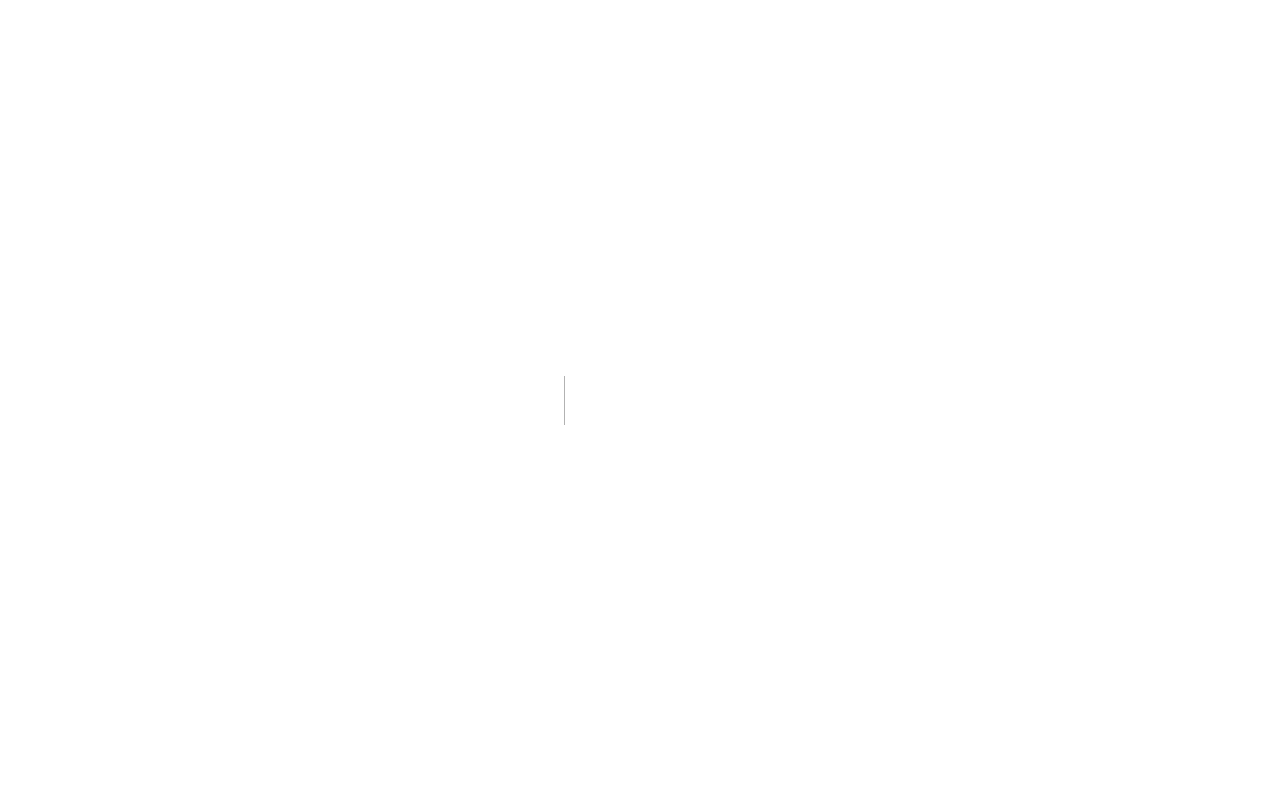
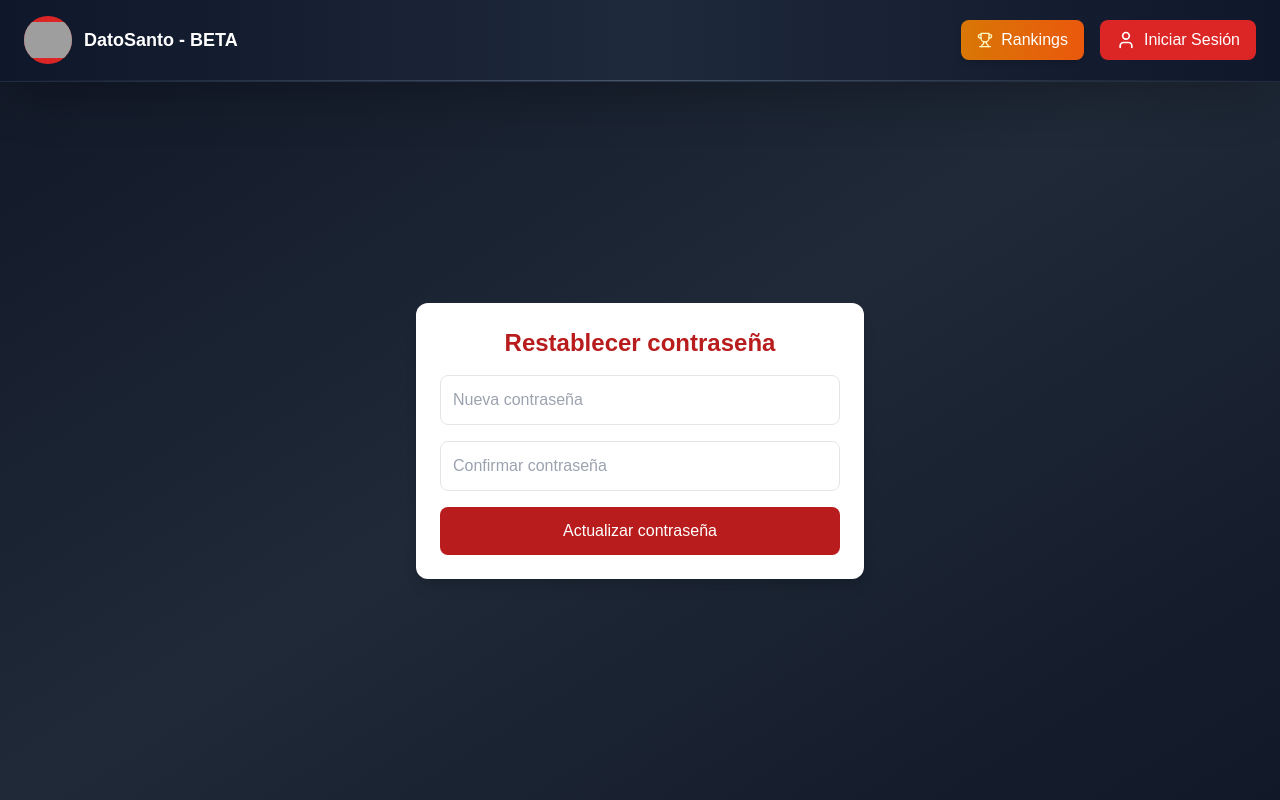
Before and after one commit to JonaCardozoo/DatoSanto, a Next.js app: page /reset-password in a window 1280 px wide. Before the commit this address had no page. Built offline with nearby package versions, Linux system fonts and the light colour scheme; no server answers; grey boxes are pictures that could not be loaded.

Commit message:
recuperacion de contraseña realizado

```diff
--- a/app/auth/page.tsx
+++ b/app/auth/page.tsx
@@ -147,6 +147,11 @@ export default function AuthPage() {
                 <Button type="submit" className="w-full bg-red-600 hover:bg-red-700" disabled={loading}>
                   {loading ? "Iniciando cuenta..." : "Iniciar Sesión"}
                 </Button>
+                <div className="text-center mt-4">
+  <Link href="/forgot-password" className="text-sm text-gray-600 hover:text-red-600 transition-colors">
+    ¿Olvidaste tu contraseña?
+  </Link>
+</div>
               </form>
             </TabsContent>
 
--- /dev/null
+++ b/app/forgot-password/page.tsx
@@ -0,0 +1,67 @@
+'use client'
+
+import { useState } from 'react'
+import Link from 'next/link'
+import { getSupabaseClient } from '@/utils/supabase-browser'
+import GameHeader from '@/components/GameHeader'
+
+export default function ForgotPasswordPage() {
+  const [email, setEmail] = useState('')
+  const [message, setMessage] = useState('')
+  const [loading, setLoading] = useState(false)
+
+  const handleSubmit = async (e: React.FormEvent) => {
+    e.preventDefault()
+    setLoading(true)
+    setMessage('')
+
+    const supabase = getSupabaseClient()
+    if (!supabase) {
+      setMessage('Error interno: Supabase no disponible.')
+      setLoading(false)
+      return
+    }
+
+    const { error } = await supabase.auth.resetPasswordForEmail(email, {
+      redirectTo: 'https://datosanto.vercel.app/reset-password', // tu URL válida
+    })
+
+    if (error) {
+      setMessage(error.message)
+    } else {
+      setMessage('📬 Te enviamos un correo con instrucciones para cambiar tu contraseña.')
+    }
+
+    setLoading(false)
+  }
+
+  return (
+    <div className="min-h-screen flex flex-col bg-gradient-to-br from-gray-900 via-gray-800 to-gray-900">
+      <GameHeader />
+      <div className="flex-1 flex items-center justify-center px-4">
+        <div className="w-full max-w-md bg-white p-6 rounded-xl shadow-lg">
+          <h2 className="text-2xl font-bold mb-4 text-center text-red-700">¿Olvidaste tu contraseña?</h2>
+          <form onSubmit={handleSubmit} className="space-y-4">
+            <input
+              type="email"
+              placeholder="Tu correo electrónico"
+              className="w-full p-3 border rounded-lg text-black"
+              value={email}
+              onChange={(e) => setEmail(e.target.value)}
+              required
+            />
+            <button
+              type="submit"
+              className="w-full bg-red-700 text-white p-3 rounded-lg hover:bg-red-800 transition"
+              disabled={loading}
+            >
+              {loading ? 'Enviando...' : 'Enviar link de recuperación'}
+            </button>
+          </form>
+          {message && <p className="text-center text-sm text-gray-600 mt-4">{message}</p>}
+
+        </div>
+      </div>
+    </div>
+  )
+}
--- a/app/jugador/page.tsx
+++ b/app/jugador/page.tsx
@@ -214,7 +214,7 @@ export default function JugadorPage() {
 
   // Lógica de renderizado principal
   return (
-    <div className="min-h-screen  bg-gradient-to-br from-gray-900 via-gray-800 to-gray-900 text-white">
+    <div className="min-h-screen bg-gradient-to-br from-gray-900 via-gray-800 to-gray-900 text-white">
       <GameHeader />
       <main className="container mx-auto px-4 py-8 max-w-4xl">
         <div className="mb-6">
--- /dev/null
+++ b/app/reset-password/page.tsx
@@ -0,0 +1,77 @@
+'use client'
+
+import { useState } from 'react'
+import { useRouter } from 'next/navigation'
+import { getSupabaseClient } from '@/utils/supabase-browser'
+import GameHeader from '@/components/GameHeader'
+
+export default function ResetPasswordPage() {
+  const [password, setPassword] = useState('')
+  const [confirmPassword, setConfirmPassword] = useState('')
+  const [loading, setLoading] = useState(false)
+  const [message, setMessage] = useState('')
+  const router = useRouter()
+
+  const handleSubmit = async (e: React.FormEvent) => {
+    e.preventDefault()
+    if (password !== confirmPassword) {
+      setMessage('Las contraseñas no coinciden.')
+      return
+    }
+
+    const supabase = getSupabaseClient()
+    if (!supabase) {
+      setMessage('Error interno: Supabase no disponible.')
+      return
+    }
+
+    setLoading(true)
+    const { error } = await supabase.auth.updateUser({ password })
+
+    if (error) {
+      setMessage(error.message)
+    } else {
+      setMessage('Contraseña actualizada correctamente. Redirigiendo...')
+      setTimeout(() => router.push('/login'), 2500)
+    }
+
+    setLoading(false)
+  }
+
+  return (
+    <div className="min-h-screen flex flex-col bg-gradient-to-br from-gray-900 via-gray-800 to-gray-900">
+      <GameHeader />
+      <div className="flex-1 flex items-center justify-center px-4">
+        <div className="w-full max-w-md bg-white p-6 rounded-xl shadow-lg">
+          <h2 className="text-2xl font-bold mb-4 text-center text-red-700">Restablecer contraseña</h2>
+          <form onSubmit={handleSubmit} className="space-y-4">
+            <input
+              type="password"
+              placeholder="Nueva contraseña"
+              className="w-full p-3 border rounded-lg"
+              value={password}
+              onChange={(e) => setPassword(e.target.value)}
+              required
+            />
+            <input
+              type="password"
+              placeholder="Confirmar contraseña"
+              className="w-full p-3 border rounded-lg"
+              value={confirmPassword}
+              onChange={(e) => setConfirmPassword(e.target.value)}
+              required
+            />
+            <button
+              type="submit"
+              className="w-full bg-red-700 text-white p-3 rounded-lg hover:bg-red-800 transition"
+              disabled={loading}
+            >
+              {loading ? 'Actualizando...' : 'Actualizar contraseña'}
+            </button>
+          </form>
+          {message && <p className="text-center text-sm text-gray-600 mt-4">{message}</p>}
+        </div>
+      </div>
+    </div>
+  )
+}
```
Also changed, not shown: 1 other file (tests, documents, lock files or other folders).
